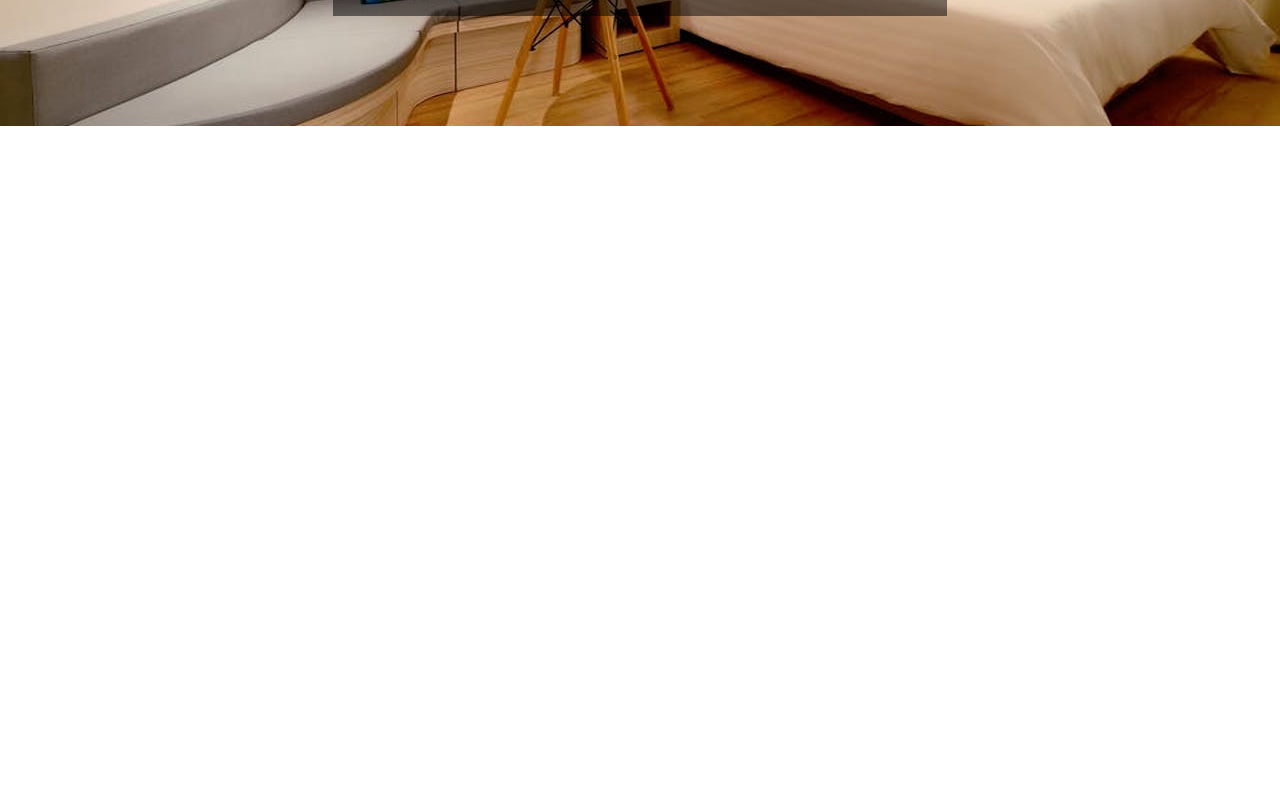
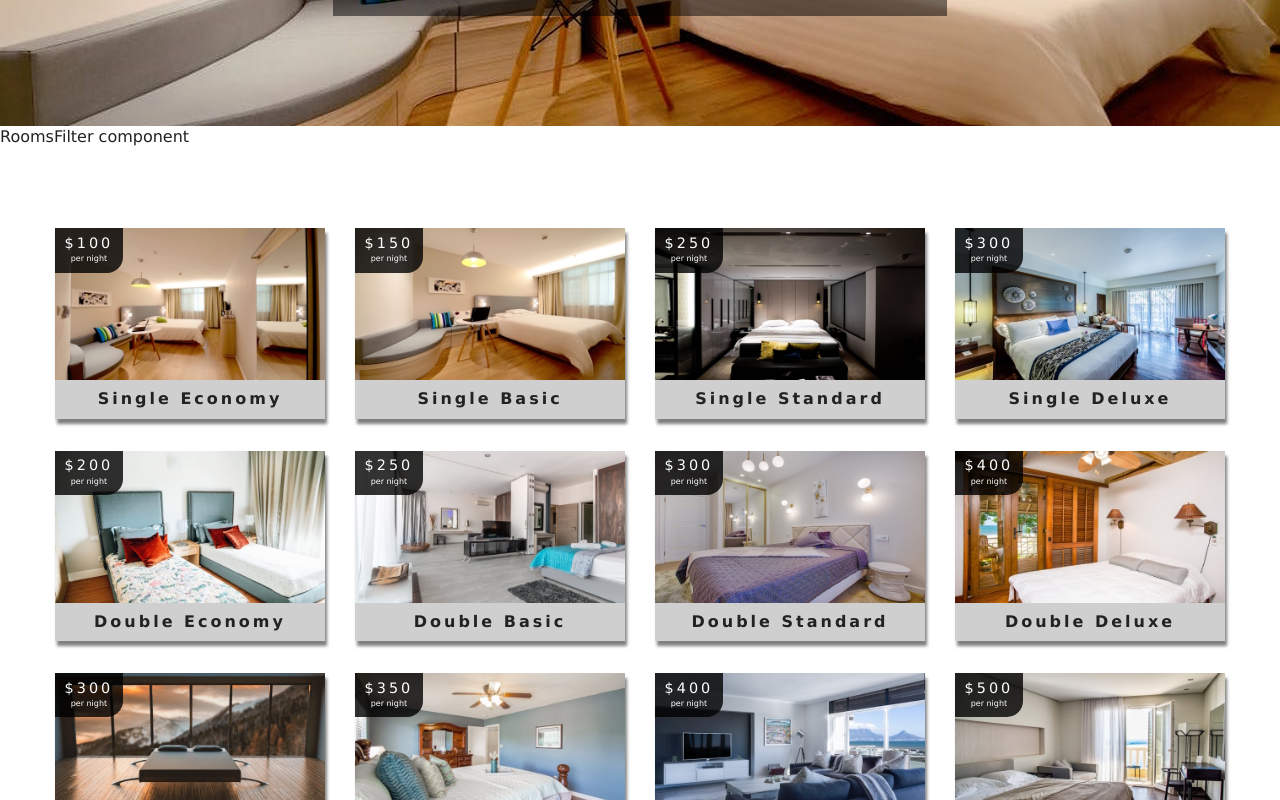
Before and after one commit to muathendirangu/hrs, a React (Create React App) app: page /rooms in a window 1280 px wide. Shown: the part 420-1220 px from the top of the page. Before the commit the page ends 800 px from the top, so only its background shows below. Built offline with nearby package versions, Linux system fonts and the light colour scheme.

Commit message:
add room list component

```diff
--- /dev/null
+++ b/src/components/RoomsContainer.js
@@ -0,0 +1,21 @@
+import React from 'react';
+import RoomsFilter from './RoomsFilter';
+import RoomsList from './RoomsList';
+import { withRoomConsumer } from '../context';
+import Loading from './Loading';
+
+const RoomsContainer = ({context}) => {
+            const {loading, rooms, sortedRooms} = context;
+            if (loading) {
+                return <Loading/>
+            }
+            return (
+                <div>
+                    <RoomsFilter rooms={rooms}/>
+                    <RoomsList rooms={sortedRooms}/>
+                </div>
+            );
+     }
+
+
+export default withRoomConsumer(RoomsContainer);
--- /dev/null
+++ b/src/components/RoomsFilter.js
@@ -0,0 +1,11 @@
+import React from 'react'
+
+const RoomsFilter = () => {
+    return (
+        <div>
+            RoomsFilter component
+        </div>
+    );
+}
+
+export default RoomsFilter;
--- /dev/null
+++ b/src/components/RoomsList.js
@@ -0,0 +1,23 @@
+import React from 'react';
+import Room from './Room';
+
+
+const RoomsList = ({rooms}) => {
+    if (rooms.length === 0) {
+        return <div className="empty-search">
+            <h3>unfortunately no rooms matched your search parameters</h3>
+        </div>
+    }
+    return (
+        <section className="roomslist">
+            <div className="roomslist-center">
+                {
+                    rooms.map( item => {
+                        return <Room key={item.id} room={item}/>;
+                    })
+                }
+            </div>
+        </section>
+    );
+}
+export default RoomsList;
--- a/src/context.js
+++ b/src/context.js
@@ -59,4 +59,13 @@
 
 const RoomConsumer = RoomContext.Consumer;
 
-export { RoomProvider,  RoomConsumer, RoomContext};
+const withRoomConsumer = Component => {
+    return (props) => {
+        return <RoomConsumer>
+                    {value => <Component {...props} context={value}/>}
+               </RoomConsumer>
+    }
+}
+
+
+export { RoomProvider,  RoomConsumer, RoomContext, withRoomConsumer};
--- a/src/pages/Rooms.js
+++ b/src/pages/Rooms.js
@@ -2,8 +2,11 @@
 import { Link } from 'react-router-dom'
 import Hero from '../components/Hero'
 import Banner from '../components/Banner';
+import RoomsContainer from '../components/RoomsContainer';
+
 const Rooms = () => {
     return (
+        <>
         <Hero hero="roomsHero">
             <Banner title="our rooms" subtitle="deluxe rooms starting at $322">
             <Link to="/" className="btn-primary">
@@ -11,6 +14,8 @@
             </Link>
         </Banner>
         </Hero>
-    )
+        <RoomsContainer/>
+        </>
+    );
 }
 export  default Rooms;
```
